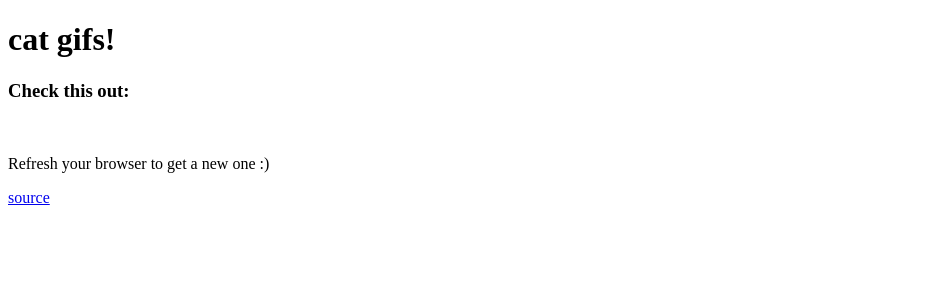
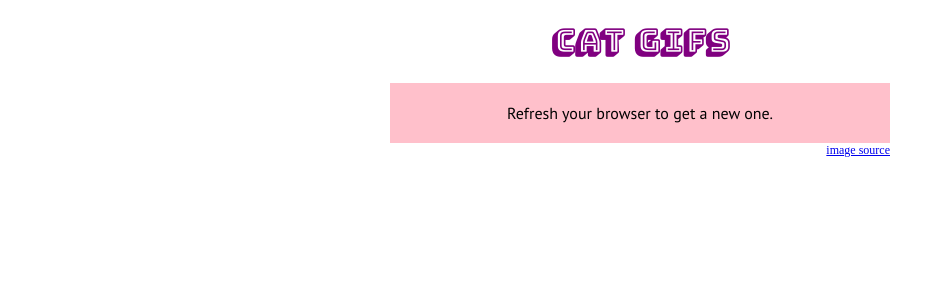
Before and after one commit to meluzovm/catgifs, a Flask app: template templates/index.html in a window 1280 px wide. Shown: the top 300 px of the page, without its empty margins (0-945 px from the left). Run offline with Flask 2, Linux system fonts and the light colour scheme; the template is opened without the code that fills it, so the values that code supplies are empty.

Commit message:
adds styles

```diff
--- /dev/null
+++ b/styles/main.css
@@ -0,0 +1,42 @@
+* { margin: 0; padding: 0; }
+
+footer,
+header,
+.container {
+    width: 500px;
+    margin: auto;
+}
+
+img {
+    margin-left: auto; margin-right: auto; display: block;
+}
+
+header {
+    background: white;
+}
+
+header h1 {
+    padding: 20px;
+    color: purple;
+    font-family: 'Bungee Shade', cursive;
+    text-align: center;
+}
+
+footer {
+    text-align: right;
+}
+
+footer p {
+    font-size: .75em;
+}
+
+.container {
+    background: pink;
+}
+
+.container p {
+    padding: 20px;
+    font-family: 'PT Sans', sans-serif;
+    text-align: center;
+    font-weight: 200;
+}
--- a/templates/index.html
+++ b/templates/index.html
@@ -2,14 +2,16 @@
 <html>
     <head>
         <title>catgifs</title>
+        <link rel="stylesheet" type="text/css" href="../styles/main.css">
+        <link href="https://fonts.googleapis.com/css?family=Bungee+Shade" rel="stylesheet">
+        <link href="https://fonts.googleapis.com/css?family=PT+Sans" rel="stylesheet">
     </head>
     <body>
-        <header><h1>cat gifs!</h2></header>
-        <section>
-            <h3>Check this out:</h3>
+        <header><h1>cat gifs</h1></header>
+        <section class="container">
             <img src="{{url}}" />
-            <p>Refresh your browser to get a new one :)</p>
+            <p>Refresh your browser to get a new one.</p>
         </section>
-        <footer><p><a href="http://www.buzzfeed.com/copyranter/the-best-cat-gif-post-in-the-history-of-cat-gifs">source</a></footer>
+        <footer><p><a href="http://www.buzzfeed.com/copyranter/the-best-cat-gif-post-in-the-history-of-cat-gifs">image source</a></p></footer>
     </body>
 </html>
```
